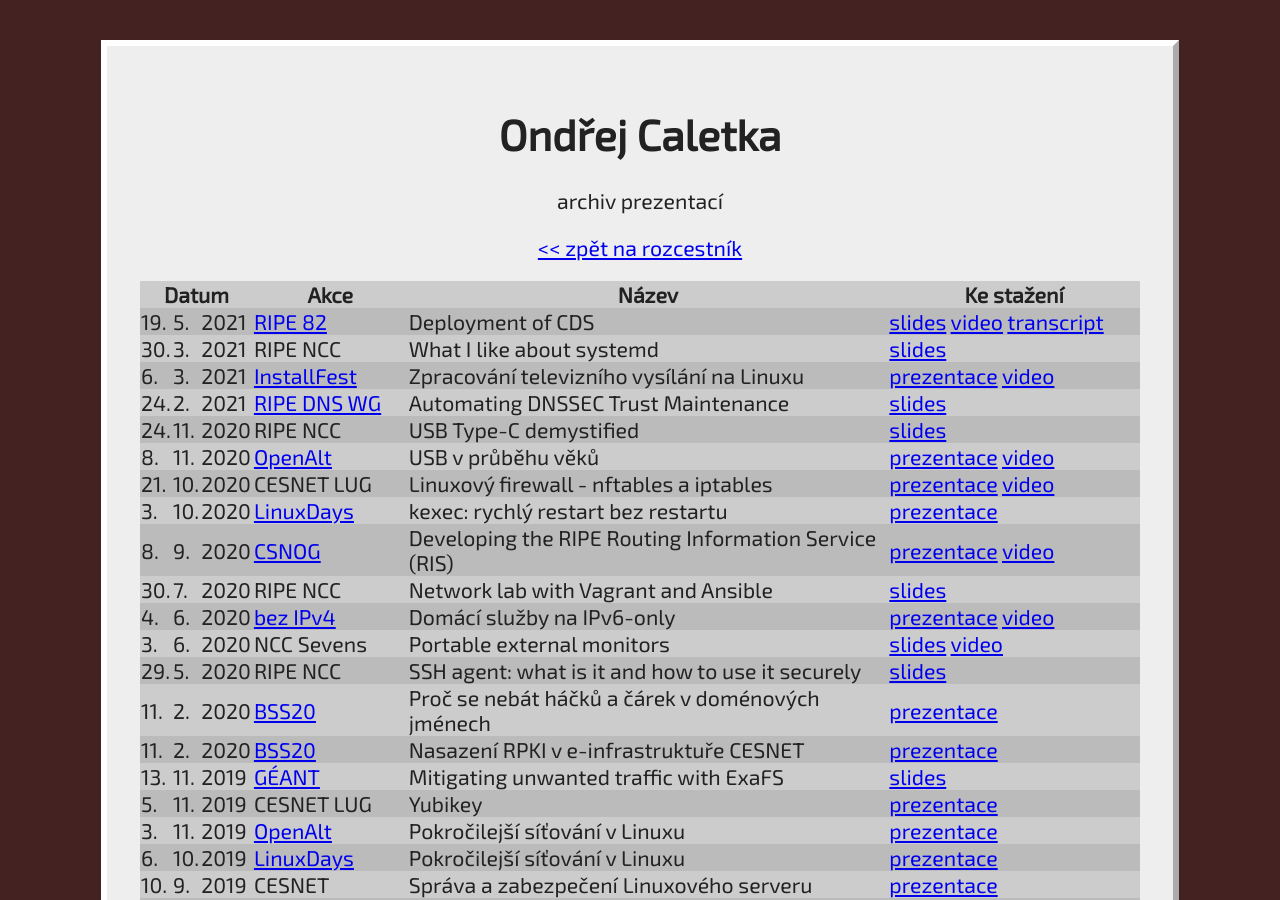
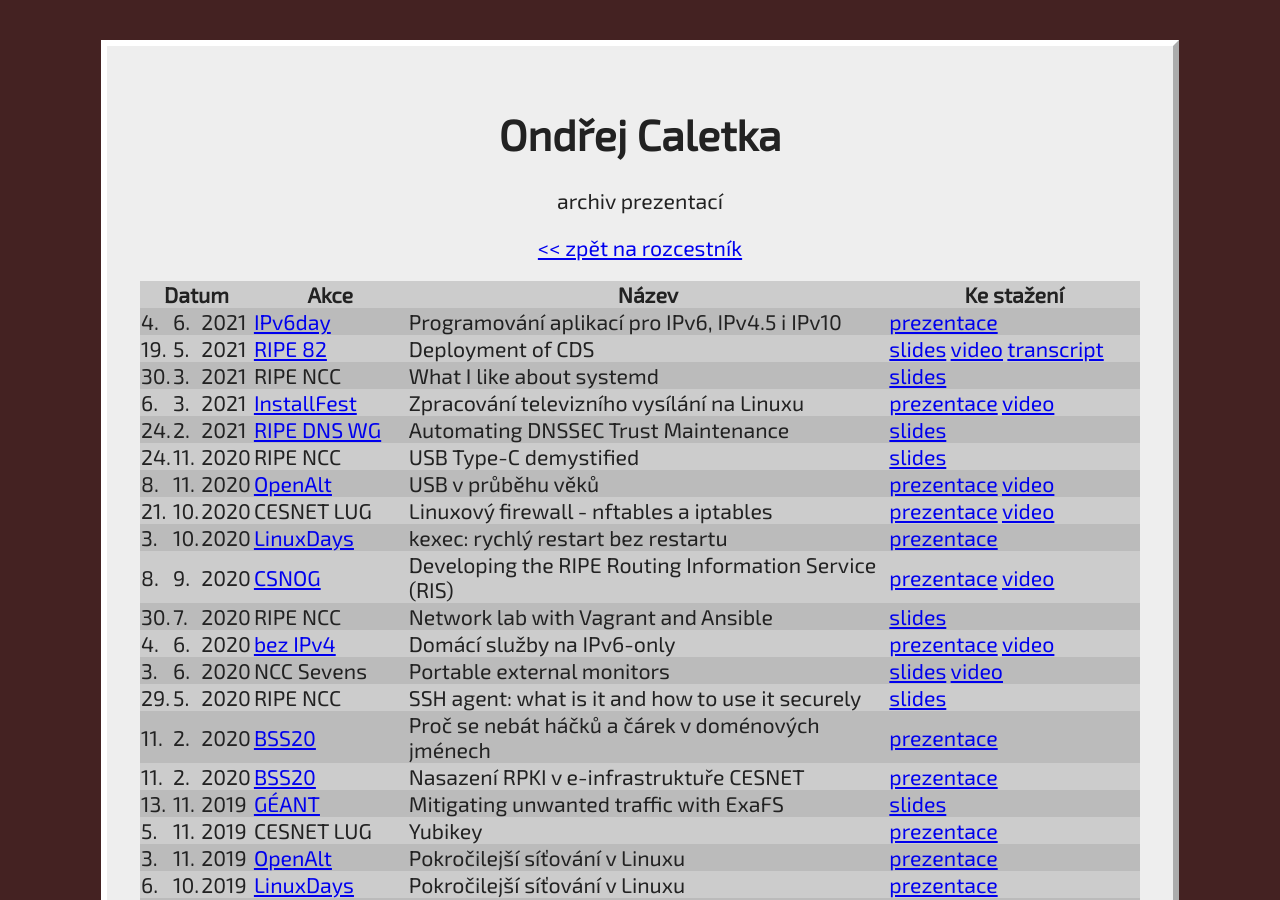
Before and after one commit to oskar456/caletka-cz, a Jekyll site: the page built from slidy.html, in a window 1280 px wide and 900 px high. Built offline with Jekyll 4.4.1, drawn with Linux system fonts in a browser that asks for light colours.

Commit message:
Add IPv6day slides

```diff
--- a/_data/slidy.yaml
+++ b/_data/slidy.yaml
@@ -1,3 +1,12 @@
+- date: 2021-06-04
+  event: IPv6day
+  eventlink: https://www.cesnet.cz/akce/nejenipv6/
+  title: "Programování aplikací pro IPv6, IPv4.5 i IPv10"
+  lang: cs
+  links:
+     - link: prezentace
+       href: /dl/slidy/20210604-IPv6Day-Programovani_aplikaci_pro_IPv6_IPv45_i_IPv10.pdf
+
 - date: 2021-05-19
   event: RIPE 82
   eventlink: https://ripe82.ripe.net/
```
